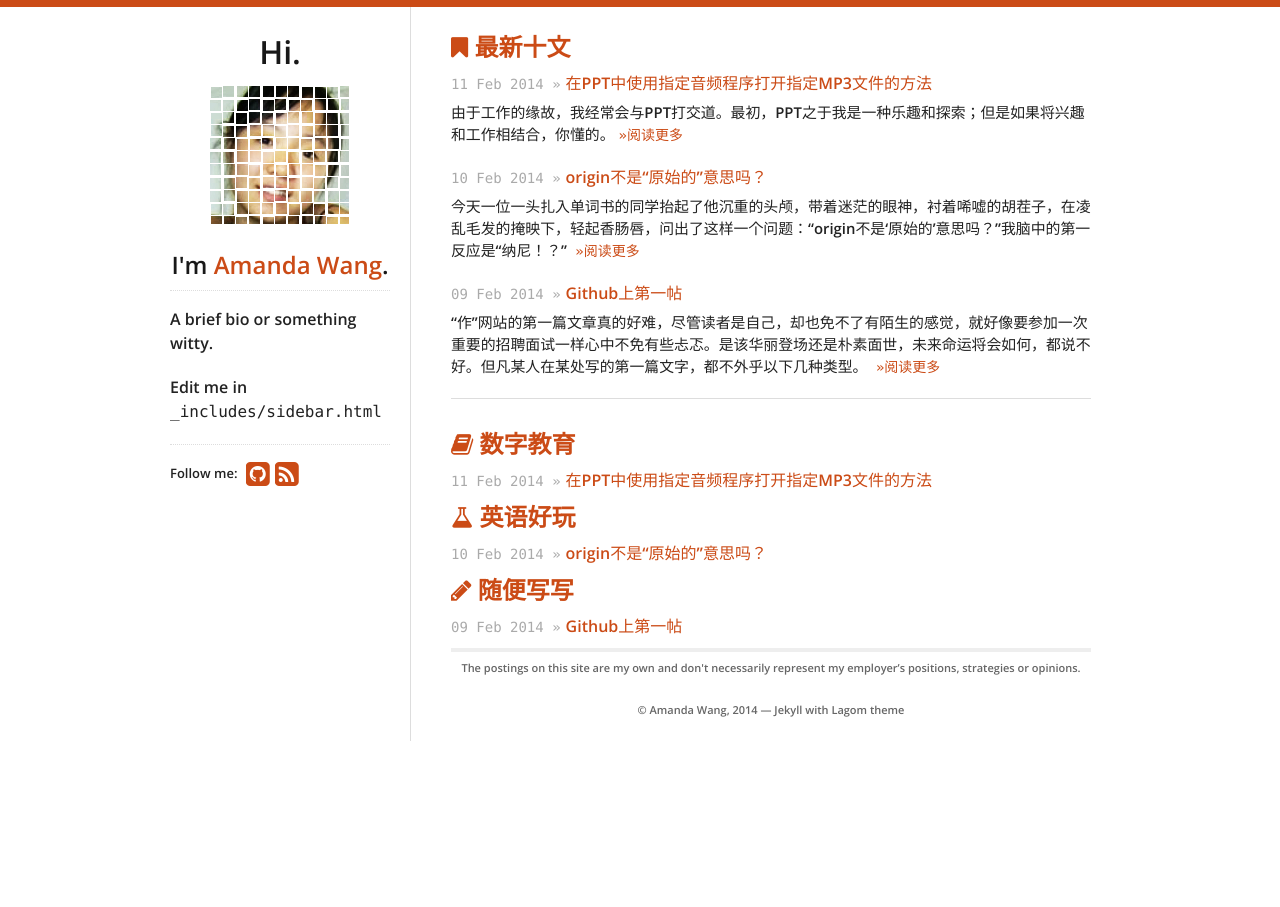
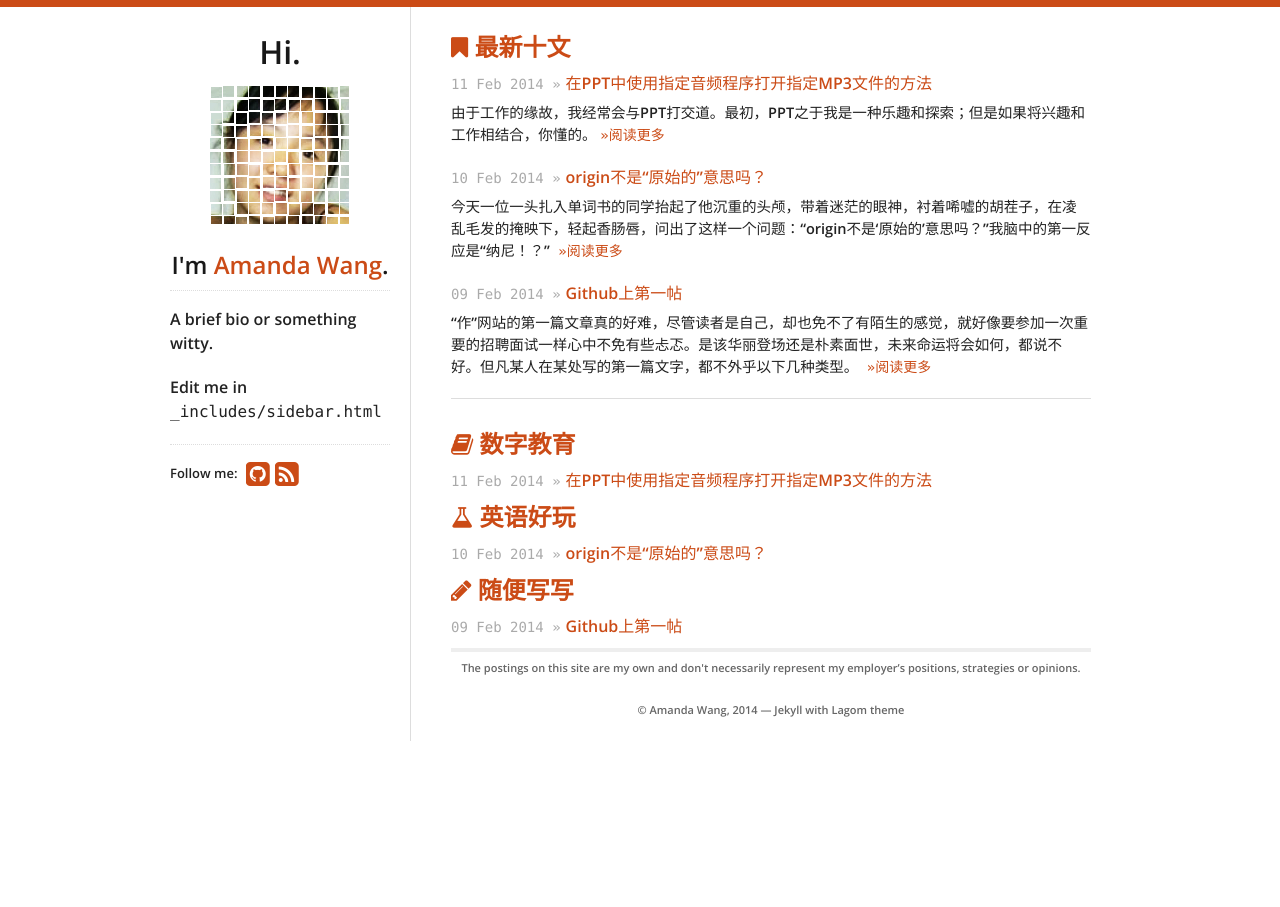
Before and after one commit to fantaghiro/fantaghiro.github.io, a Jekyll site: the page built from index.html, in a window 1280 px wide. Built offline with Jekyll 4.4.1, drawn with Linux system fonts in a browser that asks for light colours; nearby versions of some CDN libraries.

Commit message:
Update post-abstract.css

```diff
--- a/_includes/css/post-abstract.css
+++ b/_includes/css/post-abstract.css
@@ -1,6 +1,6 @@
 .post-abstract {
     margin: 6px 0px;
-    font-size: 93%;
+    font-size: 91%;
 }
 #blog-posts li a {
     text-decoration: none;
```
